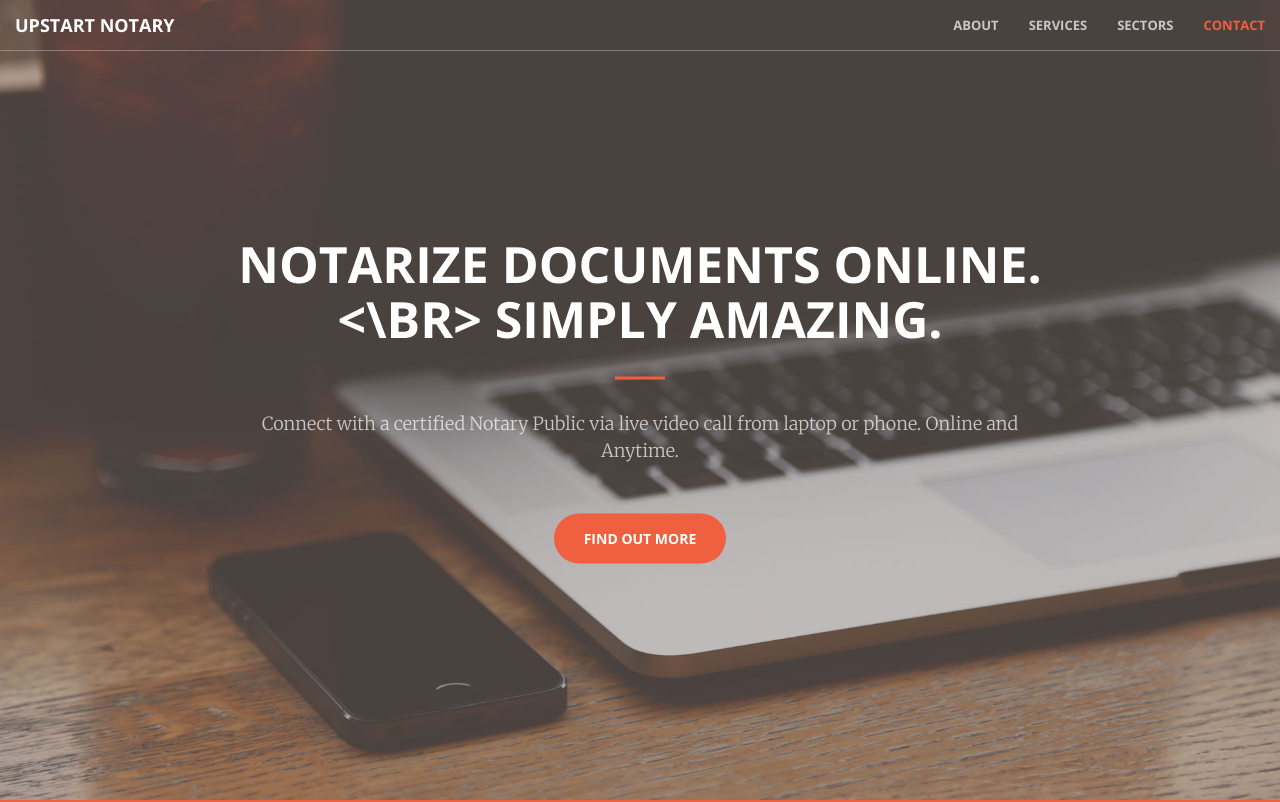
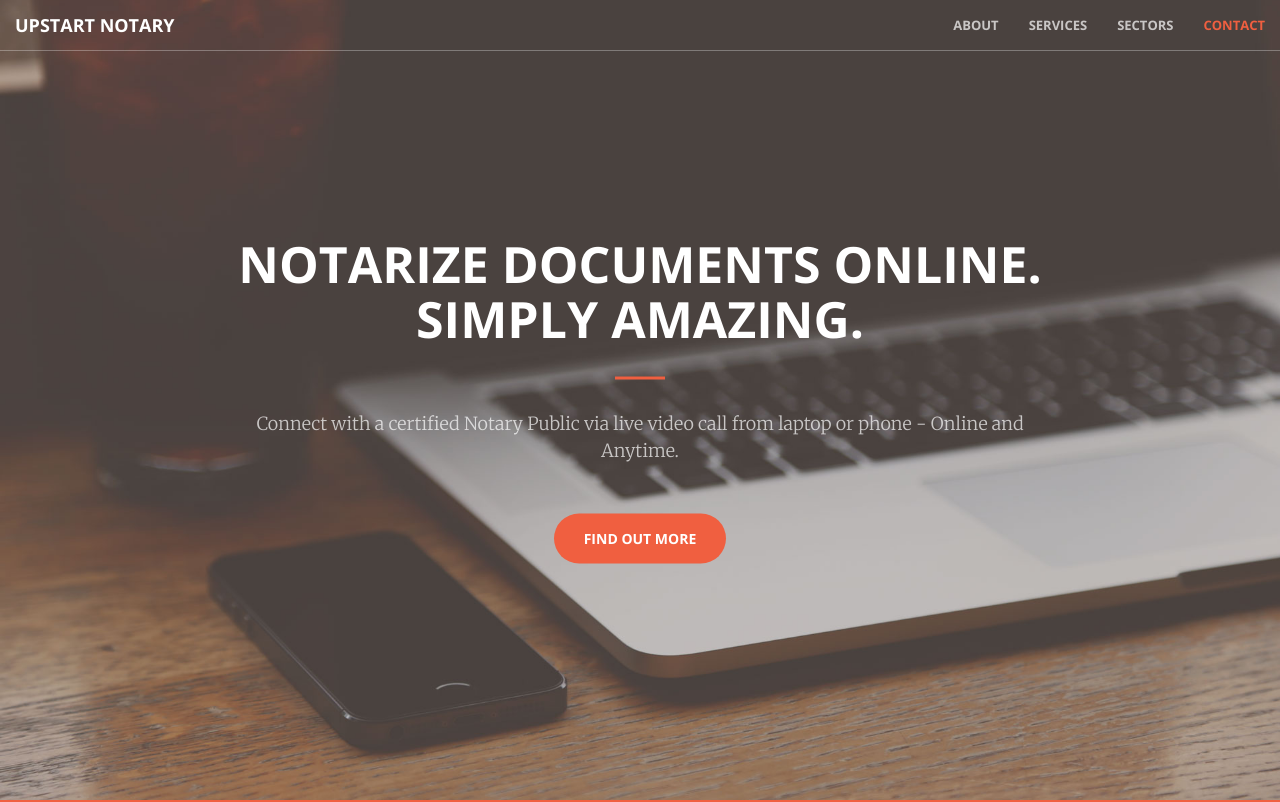
Before and after one commit to deniseocon/deniseocon.github.io, a website: page index.html in a window 1280 px wide. Shown: the top 802 px of the page. Drawn offline with nearby package versions, Linux system fonts and the light colour scheme.

Commit message:
Update index.html

```diff
--- a/index.html
+++ b/index.html
@@ -71,9 +71,9 @@
     <header>
         <div class="header-content">
             <div class="header-content-inner">
-                <h1 id="homeHeading"> Notarize documents online. <br><\br> Simply Amazing. </h1>
+                <h1 id="homeHeading"> Notarize documents online. <br> Simply Amazing. </h1>
                 <hr>
-                <p>Connect with a certified Notary Public via live video call from laptop or phone. Online and Anytime.</p>
+                <p>Connect with a certified Notary Public via live video call from laptop or phone - Online and Anytime.</p>
                 <a href="#about" class="btn btn-primary btn-xl page-scroll">Find Out More</a>
             </div>
         </div>
```
